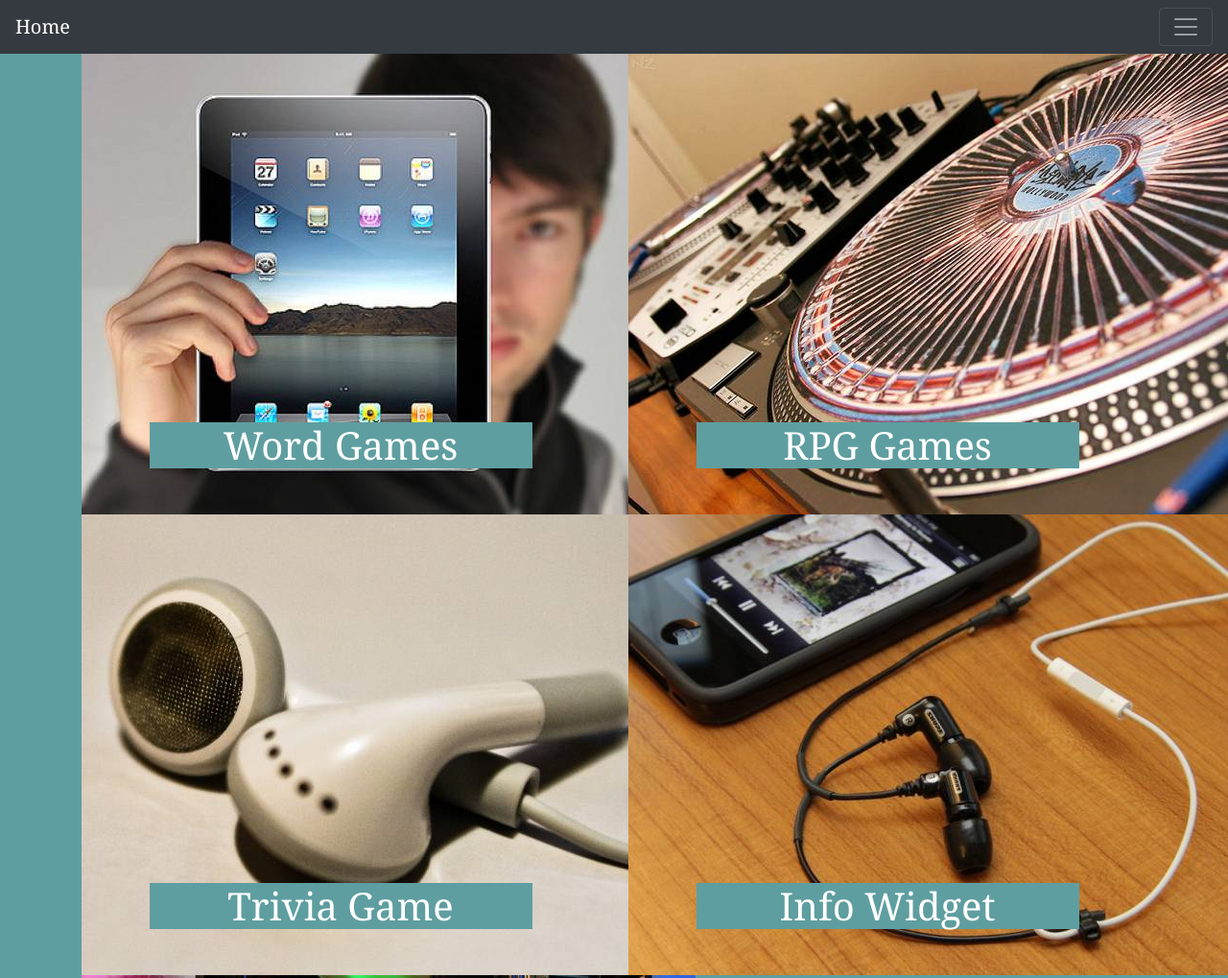
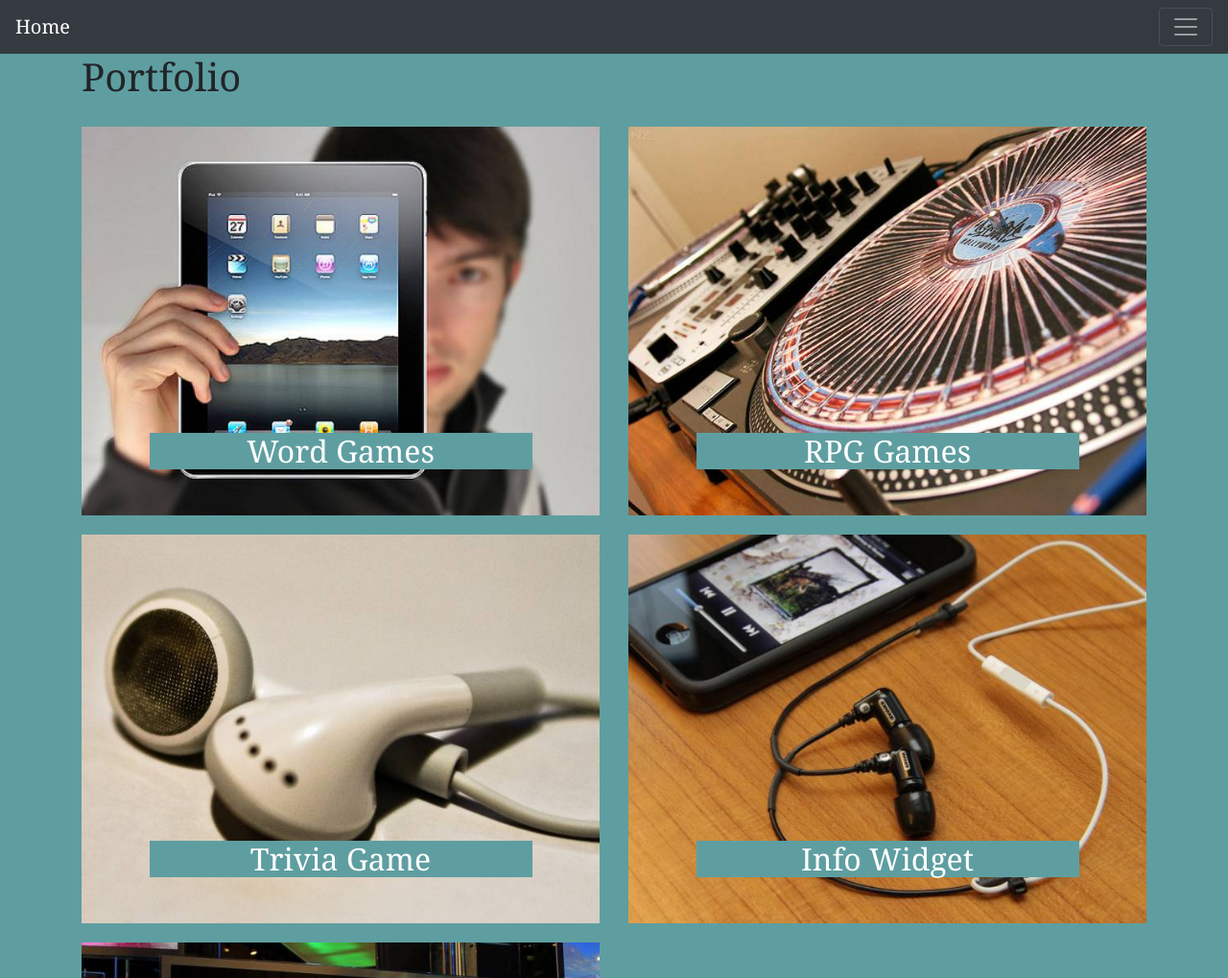
Before and after one commit to Mrmichael423/bootstrap-portfolio, a plain HTML site: page portfolio.html in a window 1280 px wide. Shown: the top 1019 px of the page at 96% size. Drawn offline with nearby package versions, Linux system fonts and the light colour scheme.

Commit message:
final updates for home work submit

```diff
--- a/portfolio.html
+++ b/portfolio.html
@@ -57,23 +57,26 @@
       </div>
     </nav>
     <div class="container">
+      <H1>Portfolio</H1>
       <div class="row">
         <div class="col-md-6">
           <img
             src="images/technics-q-c-640-480-1.jpg"
             alt="Word Games"
+            class="img-fluid"
             class="img-responsive"/>
           <div class="carousel-caption">
-            <h1>Word Games</h1>
+            <h2>Word Games</h2>
           </div>
         </div>
         <div class="col-md-6">
           <img
             src="images/technics-q-c-640-480-2.jpg"
             alt="RPG Games"
+            class="img-fluid"
             class="img-responsive"/>
           <div class="carousel-caption">
-            <h1>RPG Games</h1>
+            <h2>RPG Games</h2>
           </div>
         </div>
       </div>
@@ -82,20 +85,21 @@
           <img
             src="images/technics-q-c-640-480-5.jpg"
             alt="Trivia Game"
-
+            class="img-fluid"
             class="img-responsive"/>
 
           <div class="carousel-caption">
-            <h1>Trivia Game</h1>
+            <h2>Trivia Game</h2>
           </div>
         </div>
         <div class="col-md-6">
           <img
             src="images/technics-q-c-640-480-7.jpg"
             alt="Info Widget"
+            class="img-fluid"
             class="img-responsive"/>
           <div class="carousel-caption">
-            <h1>Info Widget</h1>
+            <h2>Info Widget</h2>
           </div>
         </div>
       </div>
@@ -104,11 +108,11 @@
             <img
               src="images/technics-q-c-640-480-9.jpg"
               alt="Rock Paper Scissors"
-
+              class="img-fluid"
               class="img-responsive"/>
 
             <div class="carousel-caption">
-              <h1>Rock Paper Scissors</h1>
+              <h2>Rock Paper Scissors</h2>
             </div>
           </div>
     </div>
--- a/style.css
+++ b/style.css
@@ -23,6 +23,10 @@ p {
     background-color: whitesmoke
 }
 
-h1 {
+h2 {
     background-color: cadetblue
 }
+
+.img-fluid {
+    margin-top: 20px
+}
```
Also changed, not shown: contact.html (+2 -2 lines), index.html (+2 -2 lines).
